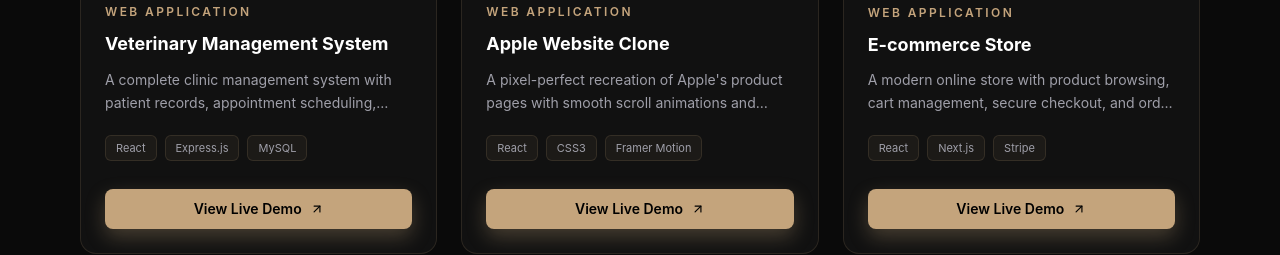
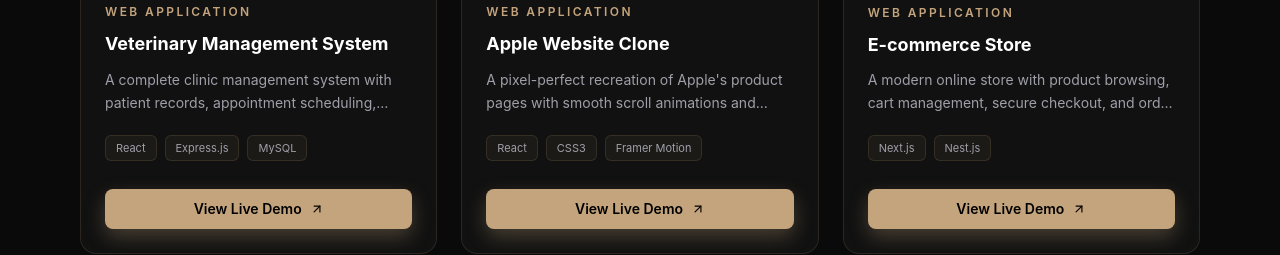
Before and after one commit to bini1695/intern-portfolio, a Next.js app in the folder my-portfolio/: page / in a window 1280 px wide. Shown: the part 3920-4175 px from the top of the page. Built offline with nearby package versions, Linux system fonts and the light colour scheme.

Commit message:
portfolio updated

```diff
--- a/my-portfolio/components/Portfolio.tsx
+++ b/my-portfolio/components/Portfolio.tsx
@@ -24,8 +24,8 @@
     tags: ['React', 'Express.js', 'MySQL'],
     image:
       'https://media.istockphoto.com/id/1008617634/photo/veterinarians-with-baby-goat.webp?s=1024x1024&w=is&k=20&c=OA44l8666YR8DJmYNr7kGU30l0JUHTglkcVJcITuk0o=',
-    demo: 'https://dejeneanimalclinic.vercel.app/', // ← Replace with your live demo URL
-    github: 'https://github.com/bini1695/WEATHER-FORCAST',
+    demo: 'https://dejeneanimalclinic.vercel.app/',
+    github: 'https://github.com/bini1695/VMS-FULLSTACK', // ← replace with real repo
   },
   {
     id: 2,
@@ -35,19 +35,19 @@
     tags: ['React', 'CSS3', 'Framer Motion'],
     image:
       'https://images.unsplash.com/photo-1611186871348-b1ce696e52c9?q=80&w=1000&auto=format&fit=crop',
-    demo: 'https://example.com', // ← Replace with your live demo URL
-    github: '#',
+    demo: 'https://example.com',
+    github: 'https://github.com/bini1695/apple-website-clone', // ← replace with real repo
   },
   {
     id: 3,
     category: 'Web Application',
     title: 'E-commerce Store',
     desc: 'A modern online store with product browsing, cart management, secure checkout, and order tracking.',
-    tags: ['React', 'Next.js', 'Stripe'],
+    tags: ['Next.js', 'Nest.js'],
     image:
       'https://images.unsplash.com/photo-1556742049-0cfed4f6a45d?q=80&w=1000&auto=format&fit=crop',
-    demo: 'https://example.com', // ← Replace with your live demo URL
-    github: '#',
+    demo: 'https://example.com',
+    github: 'https://github.com/bini1695/ECS', // ← replace with real repo
   },
   {
     id: 4,
@@ -57,19 +57,19 @@
     tags: ['React', 'Next.js', 'Tailwind'],
     image:
       'https://images.unsplash.com/photo-1574375927938-d5a98e8ffe85?q=80&w=1000&auto=format&fit=crop',
-    demo: 'https://example.com', // ← Replace with your live demo URL
-    github: '#',
+    demo: 'https://example.com',
+    github: 'https://github.com/bini1695/Netflix-clone-2026', // ← replace with real repo
   },
   {
     id: 5,
     category: 'Web Application',
     title: 'Weather Forecast App',
     desc: 'A real-time weather app with location-based forecasts and animated weather icons.',
-    tags: ['React', 'OpenWeather API'],
+    tags: ['Next js', 'Nest js'],
     image:
       'https://images.unsplash.com/photo-1504608524841-42fe6f032b4b?q=80&w=1000&auto=format&fit=crop',
-    demo: 'https://example.com', // ← Replace with your live demo URL
-    github: 'https://github.com/bini1695/WEATHER-FORCAST',
+    demo: 'https://example.com',
+    github: 'https://github.com/bini1695/WEATHER-FORCAST', // already set ✓
   },
   {
     id: 6,
@@ -79,8 +79,8 @@
     tags: ['Next.js', 'Sanity', 'Tailwind'],
     image:
       'https://images.unsplash.com/photo-1469854523086-cc02fe5d8800?q=80&w=1000&auto=format&fit=crop',
-    demo: 'https://example.com', // ← Replace with your live demo URL
-    github: '#',
+    demo: 'https://example.com',
+    github: 'https://github.com/bini1695/fieldnotes-explorer', // ← replace with real repo
   },
 ];
 
```
